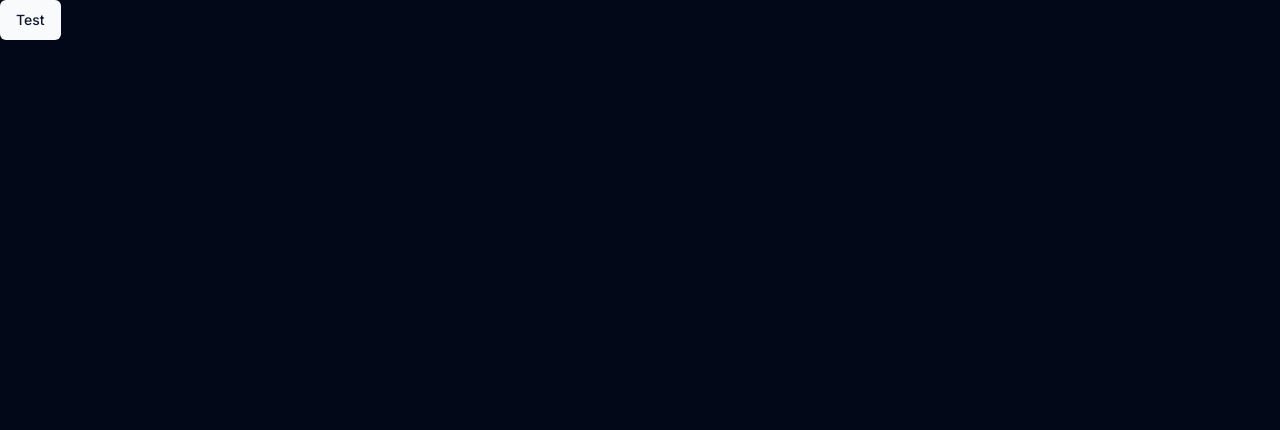
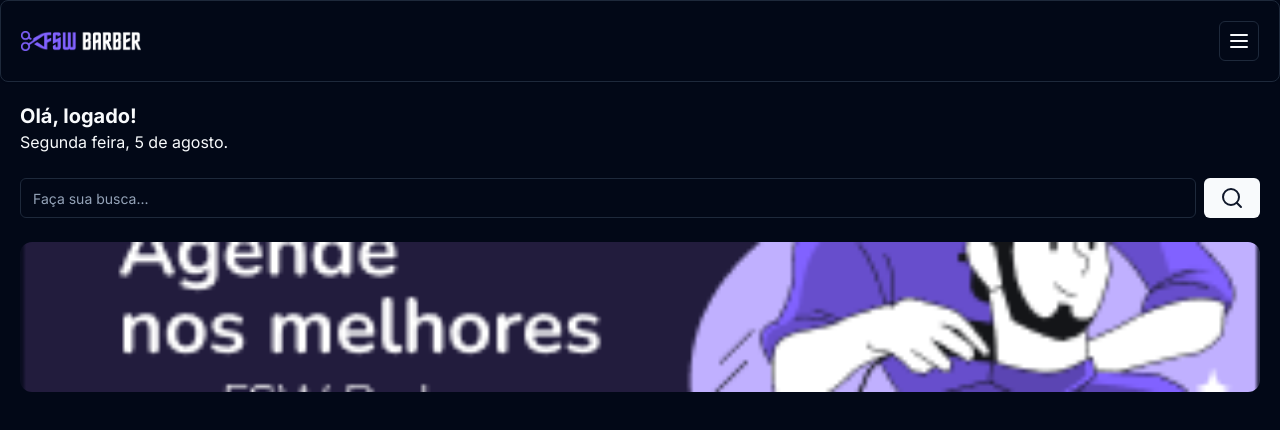
Before and after one commit to pedrofranq96/barber, a Next.js app: page / in a window 1280 px wide. Shown: the top 430 px of the page. Built offline with nearby package versions, Linux system fonts and the light colour scheme.

Commit message:
feat: add header and header components and banner

```diff
--- /dev/null
+++ b/app/_components/header.tsx
@@ -0,0 +1,19 @@
+import Image from "next/image"
+import { Card, CardContent } from "./ui/card"
+import { Button } from "./ui/button"
+import { MenuIcon } from "lucide-react"
+
+const Header = () => {
+  return (
+    <Card>
+      <CardContent className="flex flex-row items-center justify-between p-5">
+        <Image alt="FSW BARBER" src="/Logo.png" height={18} width={120} />
+        <Button size="icon" variant="outline">
+          <MenuIcon />
+        </Button>
+      </CardContent>
+    </Card>
+  )
+}
+
+export default Header
--- a/app/_components/ui/button.tsx
+++ b/app/_components/ui/button.tsx
@@ -30,7 +30,7 @@ const buttonVariants = cva(
       variant: "default",
       size: "default",
     },
-  }
+  },
 )
 
 export interface ButtonProps
@@ -49,7 +49,7 @@ const Button = React.forwardRef<HTMLButtonElement, ButtonProps>(
         {...props}
       />
     )
-  }
+  },
 )
 Button.displayName = "Button"
 
--- /dev/null
+++ b/app/_components/ui/card.tsx
@@ -0,0 +1,79 @@
+import * as React from "react"
+
+import { cn } from "@/app/_lib/utils"
+
+const Card = React.forwardRef<
+  HTMLDivElement,
+  React.HTMLAttributes<HTMLDivElement>
+>(({ className, ...props }, ref) => (
+  <div
+    ref={ref}
+    className={cn(
+      "bg-card text-card-foreground rounded-lg border shadow-sm",
+      className,
+    )}
+    {...props}
+  />
+))
+Card.displayName = "Card"
+
+const CardHeader = React.forwardRef<
+  HTMLDivElement,
+  React.HTMLAttributes<HTMLDivElement>
+>(({ className, ...props }, ref) => (
+  <div
+    ref={ref}
+    className={cn("flex flex-col space-y-1.5 p-6", className)}
+    {...props}
+  />
+))
+CardHeader.displayName = "CardHeader"
+
+const CardTitle = React.forwardRef<
+  HTMLParagraphElement,
+  React.HTMLAttributes<HTMLHeadingElement>
+>(({ className, ...props }, ref) => (
+  <h3
+    ref={ref}
+    className={cn(
+      "text-2xl font-semibold leading-none tracking-tight",
+      className,
+    )}
+    {...props}
+  />
+))
+CardTitle.displayName = "CardTitle"
+
+const CardDescription = React.forwardRef<
+  HTMLParagraphElement,
+  React.HTMLAttributes<HTMLParagraphElement>
+>(({ className, ...props }, ref) => (
+  <p
+    ref={ref}
+    className={cn("text-muted-foreground text-sm", className)}
+    {...props}
+  />
+))
+CardDescription.displayName = "CardDescription"
+
+const CardContent = React.forwardRef<
+  HTMLDivElement,
+  React.HTMLAttributes<HTMLDivElement>
+>(({ className, ...props }, ref) => (
+  <div ref={ref} className={cn("p-6 pt-0", className)} {...props} />
+))
+CardContent.displayName = "CardContent"
+
+const CardFooter = React.forwardRef<
+  HTMLDivElement,
+  React.HTMLAttributes<HTMLDivElement>
+>(({ className, ...props }, ref) => (
+  <div
+    ref={ref}
+    className={cn("flex items-center p-6 pt-0", className)}
+    {...props}
+  />
+))
+CardFooter.displayName = "CardFooter"
+
+export { Card, CardHeader, CardFooter, CardTitle, CardDescription, CardContent }
--- /dev/null
+++ b/app/_components/ui/input.tsx
@@ -0,0 +1,25 @@
+import * as React from "react"
+
+import { cn } from "@/app/_lib/utils"
+
+export interface InputProps
+  extends React.InputHTMLAttributes<HTMLInputElement> {}
+
+const Input = React.forwardRef<HTMLInputElement, InputProps>(
+  ({ className, type, ...props }, ref) => {
+    return (
+      <input
+        type={type}
+        className={cn(
+          "border-input bg-background ring-offset-background placeholder:text-muted-foreground focus-visible:ring-ring flex h-10 w-full rounded-md border px-3 py-2 text-sm file:border-0 file:bg-transparent file:text-sm file:font-medium focus-visible:outline-none focus-visible:ring-2 focus-visible:ring-offset-2 disabled:cursor-not-allowed disabled:opacity-50",
+          className,
+        )}
+        ref={ref}
+        {...props}
+      />
+    )
+  },
+)
+Input.displayName = "Input"
+
+export { Input }
--- a/app/page.tsx
+++ b/app/page.tsx
@@ -1,9 +1,33 @@
+import Image from "next/image"
+import { SearchIcon } from "lucide-react"
+import Header from "./_components/header"
+import { Button } from "./_components/ui/button"
+import { Input } from "./_components/ui/input"
 
-import { Button } from "./_components/ui/button";
+const Home = () => {
+  return (
+    <div>
+      <Header />
+      <div className="p-5">
+        <h2 className="text-xl font-bold">Olá, logado!</h2>
+        <p>Segunda feira, 5 de agosto.</p>
+        <div className="mt-6 flex items-center gap-2">
+          <Input placeholder="Faça sua busca..." />
+          <Button>
+            <SearchIcon />
+          </Button>
+        </div>
 
-
-const Home =() =>{
-  return <Button>Test</Button>
+        <div className="relative mt-6 h-[150px] w-full">
+          <Image
+            src="/Banner01.png"
+            alt="Agende nos melhores com FSW barber"
+            fill
+            className="rounded-xl object-cover"
+          />
+        </div>
+      </div>
+    </div>
+  )
 }
-
-export default Home;
+export default Home
```
Also changed, not shown: public/Banner01.png (added), public/Logo.png (added).
